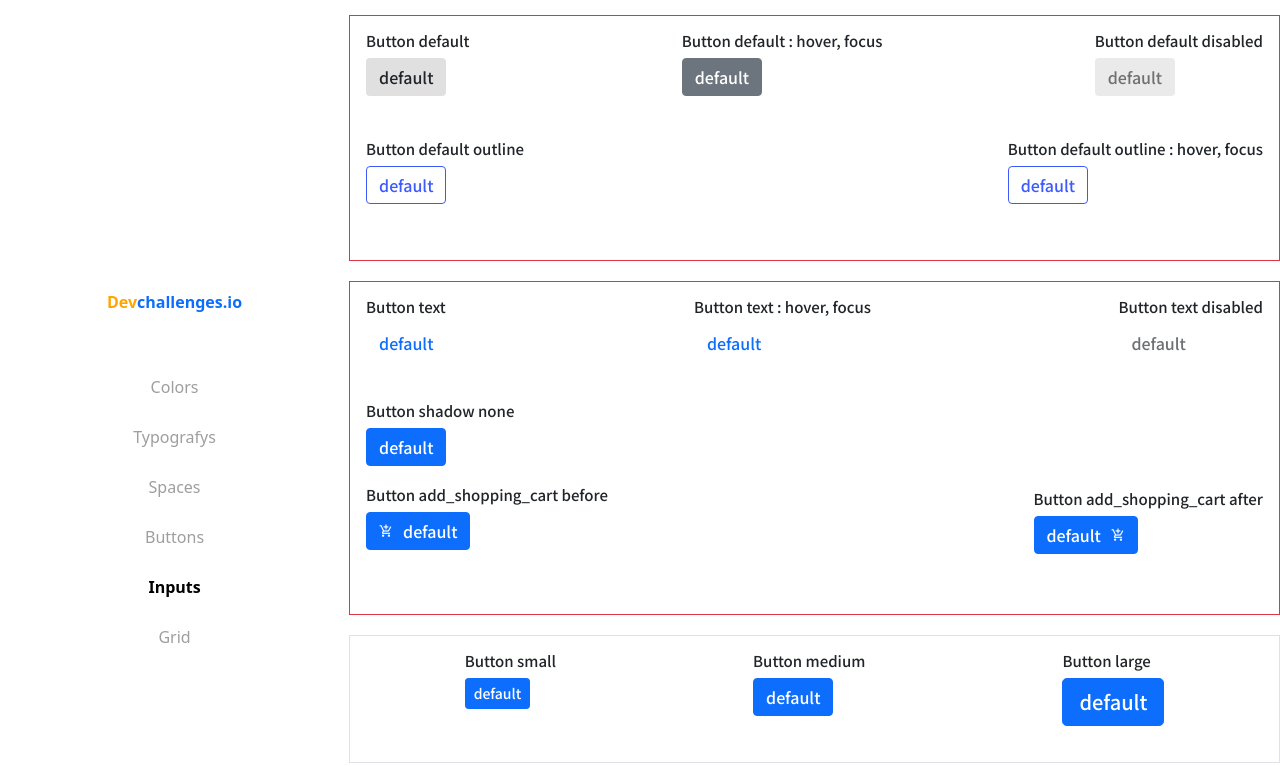
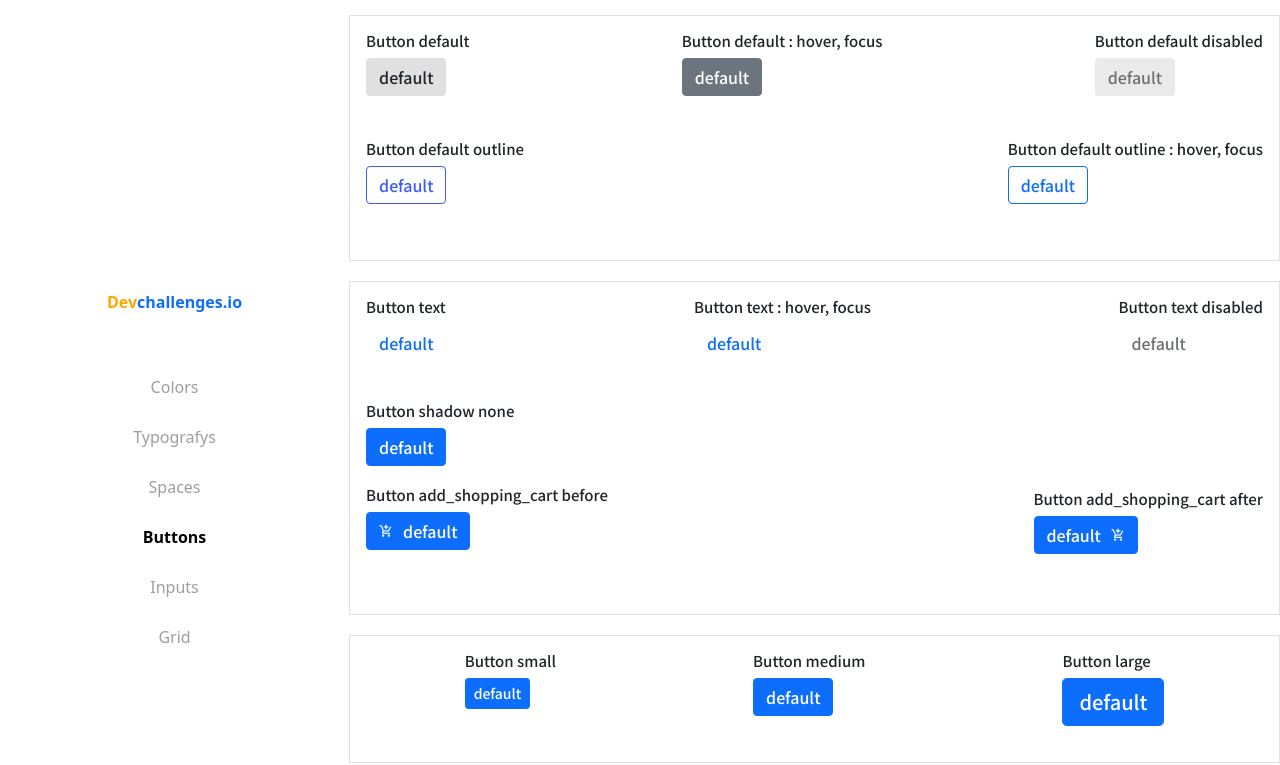
Before and after one commit to ednaldoCS/buttonsType, a plain HTML site: page index.html in a window 1280 px wide. Shown: the part 53-818 px from the top of the page. Drawn offline with nearby package versions, Linux system fonts and the light colour scheme.

Commit message:
update feito com sucesso

```diff
--- a/index.html
+++ b/index.html
@@ -28,8 +28,8 @@
             <li class="nav-item">Colors</li>
             <li class="nav-item">Typografys</li>
             <li class="nav-item">Spaces</li>
-            <li class="nav-item">Buttons</li>
-            <li class="nav-item active">Inputs</li>
+            <li class="nav-item active">Buttons</li>
+            <li class="nav-item ">Inputs</li>
             <li class="nav-item">Grid</li>
           </ul>
         </nav>
@@ -39,7 +39,7 @@
           <h1>Buttons</h1>
         </div>
 
-        <div class="border border-danger p-3">
+        <div class="border p-3">
           <!-- btn defaut -->
          <div class="d-flex justify-content-between">
 
@@ -65,12 +65,12 @@
             </div>
             <div>
               <h4>Button default outline : hover, focus</h4>
-              <button class="btn btn-outline-primary btn-outline">default</button>
+              <button class="btn btn-outline-primary ">default</button>
             </div>
           </div>
         </div>
 
-        <div class="border border-danger p-3">
+        <div class="border p-3">
           <div class="d-flex justify-content-between">
             <div>
               <h4>Button text</h4>
--- a/style.css
+++ b/style.css
@@ -18,13 +18,14 @@
         color:  #3D5AFE;
       }
 
-      .btn-outline:focus{
-        background:#3D5AFE ;
-        color: white;
+      .btn-outline:hover{
+        background:none ;
+        color: #3D5AFE;
       }
 
-      .btn-outline:focus{
-        background:#3D5AFE ;
+      .btn-outline-primary:focus{
+        background: #3D5AFE ;
+        color: white;
       }
       .iconSize{
         font-size: 14px;
```
